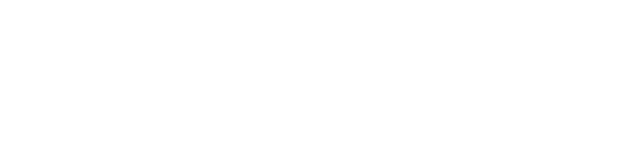
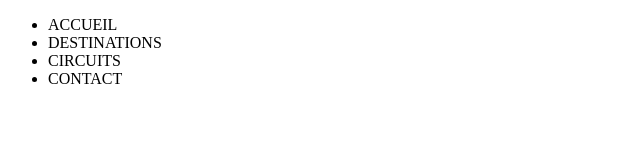
Before and after one commit to LSedy/WebClient, a plain HTML site: page HTML/ProjetSiteWeb.TravelAgency/index.html in a window 1280 px wide. Shown: the whole page, without its empty margins (0-640 px from the left). Drawn offline with Linux system fonts and the light colour scheme.

Commit message:
add in traveil agency some pics and exemple of how it need to be

```diff
--- a/HTML/ProjetSiteWeb.TravelAgency/index.html
+++ b/HTML/ProjetSiteWeb.TravelAgency/index.html
@@ -4,9 +4,17 @@
     <meta charset="UTF-8">
     <meta name="viewport" content="width=device-width, initial-scale=1.0">
     <link rel="stylesheet" href="styles.css">
+    <link href='http://fonts.googleapis.com/css?family=Crete+Round' rel="stylesheet">
     <title>Travel Agency</title>
 </head>
 <body>
-
+<nav>
+    <ul>
+        <li>ACCUEIL</li>
+        <li>DESTINATIONS</li>
+        <li>CIRCUITS</li>
+        <li>CONTACT</li>
+    </ul>
+</nav>
 </body>
 </html>
```
Also changed, not shown: HTML/ProjetSiteWeb.TravelAgency/Maquette/Travel Agency1.png (added), HTML/ProjetSiteWeb.TravelAgency/Maquette/Travel Agency2.png (added), HTML/ProjetSiteWeb.TravelAgency/images/article-image-1.jpg (added), HTML/ProjetSiteWeb.TravelAgency/images/article-image-2.jpg (added), HTML/ProjetSiteWeb.TravelAgency/images/main.jpg (added), HTML/ProjetSiteWeb.TravelAgency/images/steps-icon-1.png (added), HTML/ProjetSiteWeb.TravelAgency/images/steps-icon-2.png (added), HTML/ProjetSiteWeb.TravelAgency/images/steps-icon-3.png (added).
